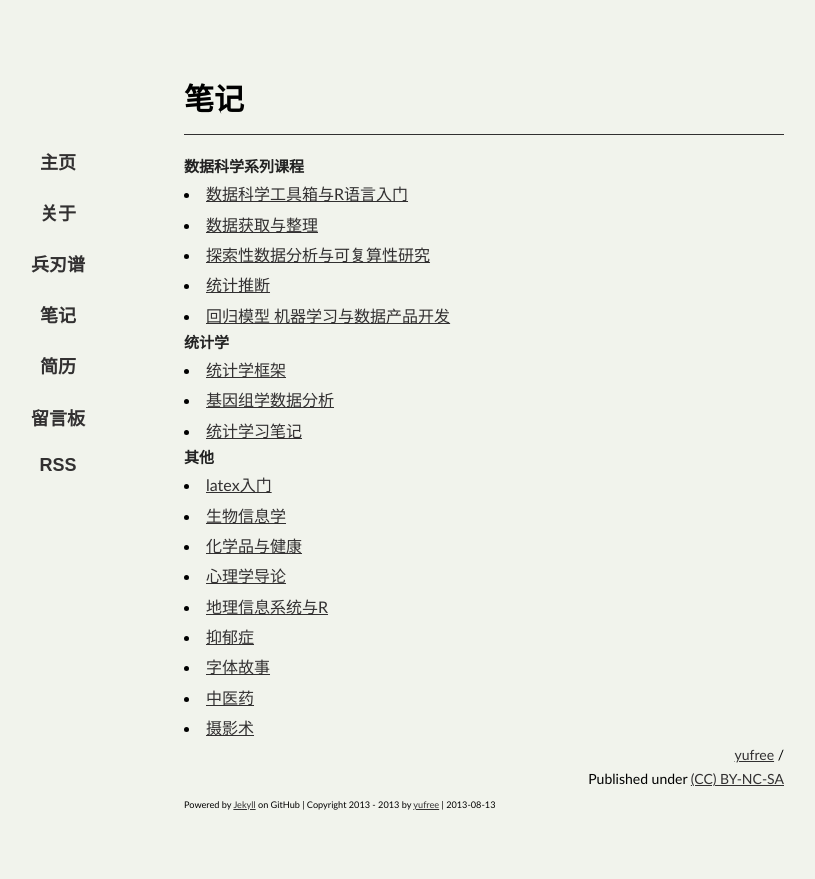
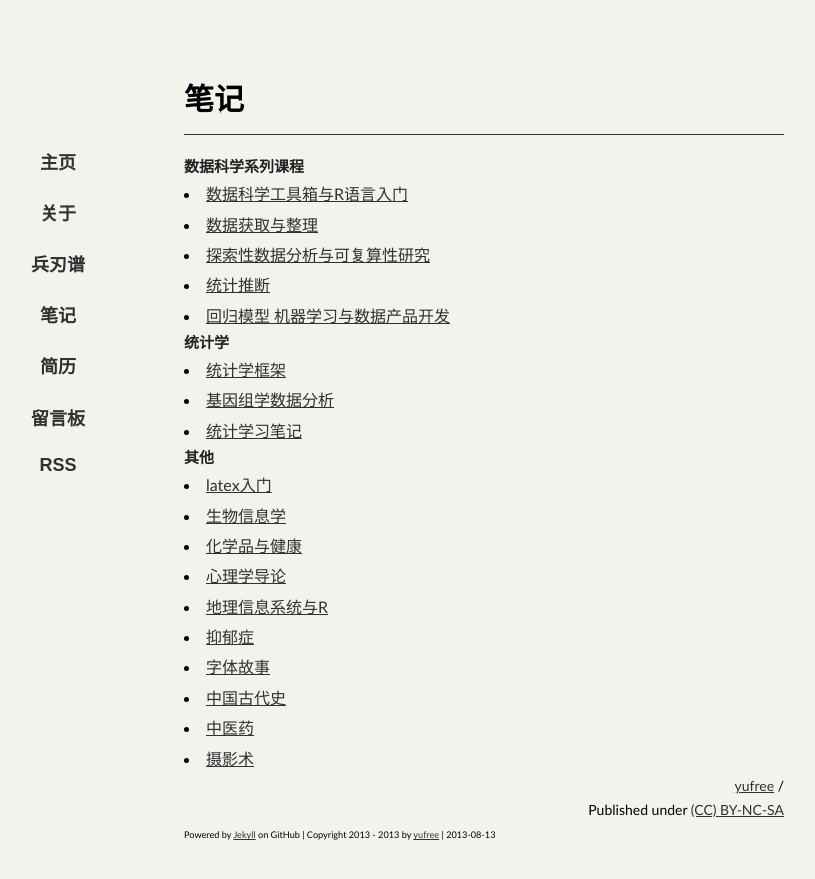
Before and after one commit to yufree/blogcn, a Jekyll site: the page built from notes/index.md, in a window 1280 px wide. Shown: the top 879 px of the page, without its empty margins (156-971 px from the left). Built offline with Jekyll 4.4.1, drawn with Linux system fonts in a browser that asks for light colours; some web fonts are replaced; comment, search, counter and statistics services are not loaded.

Commit message:
add history

```diff
--- a/notes/index.md
+++ b/notes/index.md
@@ -27,5 +27,6 @@ title: 笔记
 - [地理信息系统与R](http://yufree.cn/rgis)
 - [抑郁症](http://yufree.cn/notes/depression.html)
 - [字体故事](http://yufree.cn/notes/font.html)
+- [中国古代史](http://yufree.cn/notes/historyCN.html)
 - [中医药](http://yufree.cn/notes/tcm.html)
 - [摄影术](http://yufree.cn/notes/camera.html)
```
